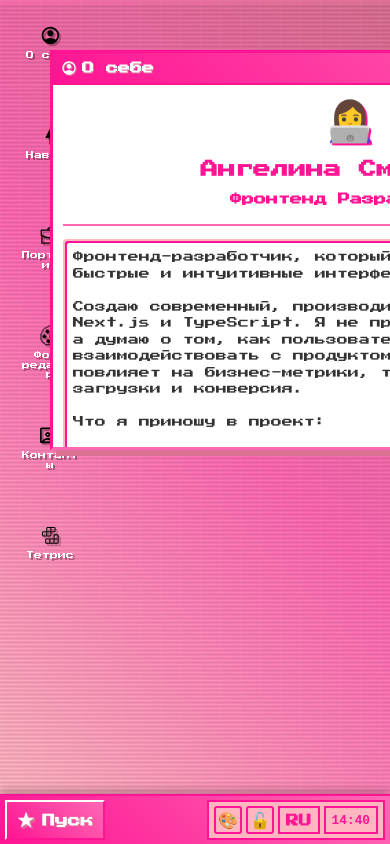
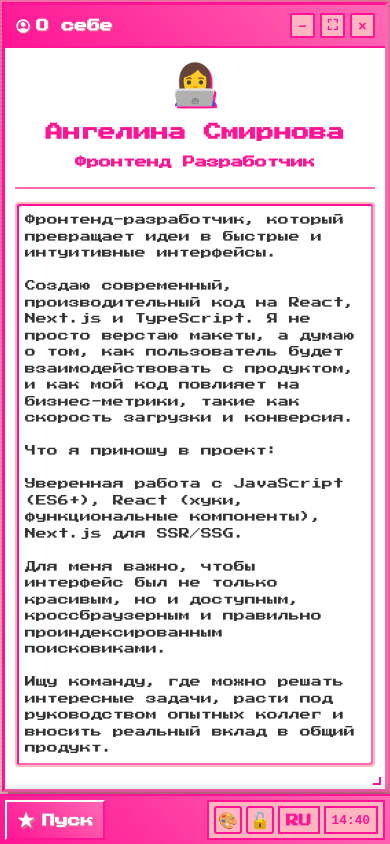
Before and after one commit to geliusgelius/pixel-portfolio, a React (Vite) app: page / in a window 390 px wide. Built offline with nearby package versions, Linux system fonts and the light colour scheme.

Commit message:
fix mobile window

```diff
--- a/src/components/Desktop/Window.css
+++ b/src/components/Desktop/Window.css
@@ -245,3 +245,160 @@
     font-size: 0.8rem;
   }
 }
+
+/* Мобильная адаптация для окон */
+@media (max-width: 768px) {
+  .window {
+    position: fixed !important;
+    left: 5px !important;
+    top: 5px !important;
+    right: 5px !important;
+    bottom: 65px !important;
+    width: calc(100vw - 10px) !important;
+    height: calc(100vh - 70px) !important;
+    min-width: unset !important;
+    min-height: unset !important;
+    max-width: none !important;
+    max-height: none !important;
+    z-index: 10000;
+  }
+
+  .window.maximized {
+    left: 0 !important;
+    top: 0 !important;
+    width: 100vw !important;
+    height: calc(100vh - 60px) !important;
+    border-width: 2px;
+  }
+
+  .window-header {
+    padding: 10px 12px;
+    min-height: 40px;
+  }
+
+  .window-title {
+    font-size: 0.9rem;
+  }
+
+  .window-body {
+    height: calc(100% - 40px);
+    overflow-y: auto;
+    -webkit-overflow-scrolling: touch;
+  }
+
+  /* Улучшенная поддержка безопасных зон для iPhone X и новее */
+  @supports (padding: max(0px)) {
+    .window {
+      left: max(5px, env(safe-area-inset-left)) !important;
+      right: max(5px, env(safe-area-inset-right)) !important;
+      top: max(5px, env(safe-area-inset-top)) !important;
+      bottom: max(65px, env(safe-area-inset-bottom)) !important;
+      width: calc(
+        100vw -
+          max(10px, env(safe-area-inset-left) + env(safe-area-inset-right))
+      ) !important;
+      height: calc(
+        100vh -
+          max(70px, env(safe-area-inset-top) + env(safe-area-inset-bottom))
+      ) !important;
+    }
+
+    .window.maximized {
+      left: env(safe-area-inset-left) !important;
+      right: env(safe-area-inset-right) !important;
+      top: env(safe-area-inset-top) !important;
+      bottom: max(60px, env(safe-area-inset-bottom)) !important;
+      width: calc(
+        100vw - env(safe-area-inset-left) - env(safe-area-inset-right)
+      ) !important;
+      height: calc(
+        100vh - env(safe-area-inset-top) -
+          max(60px, env(safe-area-inset-bottom))
+      ) !important;
+    }
+  }
+}
+
+@media (max-width: 480px) {
+  .window {
+    left: 2px !important;
+    top: 2px !important;
+    right: 2px !important;
+    bottom: 52px !important;
+    width: calc(100vw - 4px) !important;
+    height: calc(100vh - 54px) !important;
+  }
+
+  .window.maximized {
+    height: calc(100vh - 50px) !important;
+  }
+
+  .window-header {
+    padding: 8px 10px;
+    min-height: 35px;
+  }
+
+  .window-title {
+    font-size: 0.8rem;
+  }
+
+  .control-btn {
+    width: 25px;
+    height: 25px;
+    font-size: 0.9rem;
+  }
+
+  @supports (padding: max(0px)) {
+    .window {
+      left: max(2px, env(safe-area-inset-left)) !important;
+      right: max(2px, env(safe-area-inset-right)) !important;
+      top: max(2px, env(safe-area-inset-top)) !important;
+      bottom: max(52px, env(safe-area-inset-bottom)) !important;
+      width: calc(
+        100vw - max(4px, env(safe-area-inset-left) + env(safe-area-inset-right))
+      ) !important;
+      height: calc(
+        100vh -
+          max(54px, env(safe-area-inset-top) + env(safe-area-inset-bottom))
+      ) !important;
+    }
+
+    .window.maximized {
+      bottom: max(50px, env(safe-area-inset-bottom)) !important;
+      height: calc(
+        100vh - env(safe-area-inset-top) -
+          max(50px, env(safe-area-inset-bottom))
+      ) !important;
+    }
+  }
+}
+
+/* Для очень маленьких экранов */
+@media (max-width: 360px) {
+  .window-header {
+    padding: 6px 8px;
+    min-height: 32px;
+  }
+
+  .window-title {
+    font-size: 0.75rem;
+  }
+
+  .control-btn {
+    width: 22px;
+    height: 22px;
+    font-size: 0.8rem;
+  }
+}
+
+/* Предотвращение выхода окон за пределы экрана на всех устройствах */
+.window {
+  max-width: calc(100vw - 20px);
+  max-height: calc(100vh - 80px);
+}
+
+/* Улучшение скролла на мобильных */
+.window-body {
+  -webkit-overflow-scrolling: touch;
+  scroll-behavior: smooth;
+}
```
